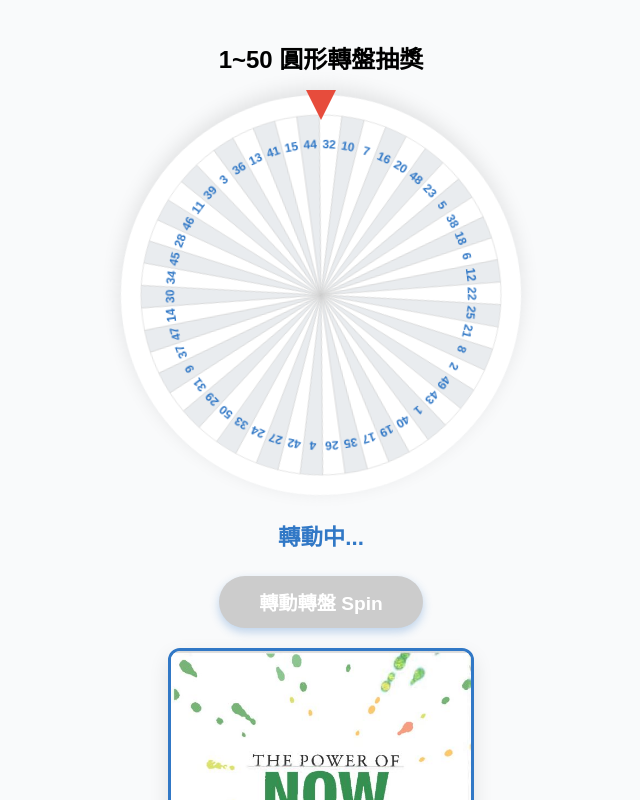
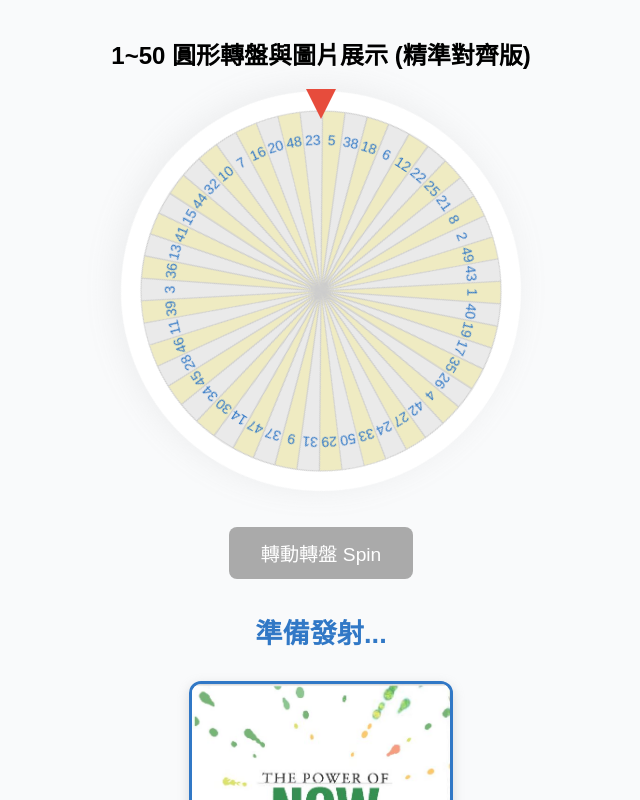
Before and after one commit to dfleoyang-HLHS/powernow, a plain HTML site: page index.html in a window 1280 px wide. Both pictures are taken after a click on the button "轉動轉盤 Spin". Shown: the top 800 px of the page, without its empty margins (319-959 px from the left). Drawn offline with Linux system fonts and the light colour scheme.

Commit message:
Update index.html

```diff
--- a/index.html
+++ b/index.html
@@ -2,28 +2,21 @@
 <html lang="zh-Hant">
 <head>
   <meta charset="UTF-8" />
-  <meta name="viewport" content="width=device-width, initial-scale=1.0, maximum-scale=1.0, user-scalable=no">
-  <title>1~50 精準轉盤 (修正版)</title>
+  <title>1~50 圓形轉盤 (精準對齊版)</title>
   <style>
     body {
       text-align: center;
-      font-family: "Microsoft JhengHei", Arial, sans-serif;
+      font-family: Arial, sans-serif;
       background: #f9fafb;
-      margin: 0;
-      padding: 20px 0;
+      margin-top: 36px;
     }
-
     #roulette-container {
       position: relative;
       display: inline-block;
-      width: 90vw; /* 隨手機螢幕寬度 */
-      max-width: 400px; /* 電腦版最大限制 */
-      margin: 0 auto;
     }
-
     #arrow {
       position: absolute;
-      top: -5px;
+      top: -2px;
       left: 50%;
       width: 0;
       height: 0;
@@ -32,93 +25,85 @@
       border-top: 30px solid #e74c3c;
       transform: translateX(-50%);
       z-index: 10;
+      display: block;
     }
-
-    svg {
-      display: block;
-      width: 100%; /* 響應式 */
-      height: auto;
-      background: #fff;
-      border-radius: 50%;
-      box-shadow: 0 6px 20px rgba(0,0,0,0.1);
-      /* 確保在所有瀏覽器都繞中心旋轉 */
-      transform-origin: 50% 50%;
-    }
-
     #spin-btn {
-      margin-top: 25px;
-      padding: 12px 40px;
+      margin-top: 32px;
+      padding: 12px 32px;
       font-size: 1.2rem;
-      font-weight: bold;
       cursor: pointer;
-      border-radius: 50px;
+      border-radius: 8px;
       border: none;
       background: #3178c6;
       color: #fff;
-      box-shadow: 0 4px 10px rgba(49, 120, 198, 0.3);
-      /* 防止手機點擊時出現藍色框 */
-      -webkit-tap-highlight-color: transparent;
+      transition: background 0.2s;
     }
-
-    #spin-btn:active {
-      transform: scale(0.95);
+    #spin-btn:hover {
+      background: #25558a;
     }
-
     #spin-btn:disabled {
-      background: #ccc;
+      background: #aaa;
       cursor: not-allowed;
     }
-
     #result {
-      margin-top: 20px;
-      font-size: 1.4rem;
+      margin-top: 32px;
+      font-size: 1.7rem;
       font-weight: bold;
       color: #3178c6;
-      min-height: 2rem;
+      min-height: 1.7rem;
     }
-
+    svg {
+      display: block;
+      margin: auto;
+      cursor: pointer;
+      user-select: none;
+      background: #fff;
+      border-radius: 50%;
+      box-shadow: 0 6px 32px #9992;
+      /* 轉動中心點 */
+      transform-origin: 200px 200px;
+    }
     #card-image {
-      margin-top: 20px;
-      width: 80vw;
-      max-width: 300px;
+      margin-top: 30px;
+      max-width: 90%;
+      max-height: 400px;
       border-radius: 12px;
       border: 3px solid #3178c6;
-      box-shadow: 0 8px 20px rgba(0,0,0,0.1);
-      display: inline-block;
+      box-shadow: 0 4px 12px #9995;
+      display: inline-block; /* 預設顯示 0.JPG */
     }
   </style>
 </head>
 <body>
 
-  <h2>1~50 圓形轉盤抽獎</h2>
+  <h2>1~50 圓形轉盤與圖片展示 (精準對齊版)</h2>
 
   <div id="roulette-container">
     <div id="arrow"></div>
     <svg id="wheel" width="400" height="400" viewBox="0 0 400 400"></svg>
   </div>
 
+  <br>
+  <button id="spin-btn">轉動轉盤 Spin</button>
   <div id="result">請點擊按鈕開始轉動</div>
-  <button id="spin-btn">轉動轉盤 Spin</button>
 
-  <br>
-  <img id="card-image" src="image/0.JPG" alt="請按按鈕進行抽獎" />
+  <img id="card-image" src="image/0.JPG" alt="牌卡圖片" />
 
   <script>
     const sectors = 50;
-    // 使用高對比顏色，確保數字清晰
-    const colors = ["#ffffff", "#e9ecef"];
+    const colors = ["#eaeaea", "#efebc2"];
     const wheel = document.getElementById('wheel');
     const cardImage = document.getElementById('card-image');
     const resultDiv = document.getElementById('result');
     const spinBtn = document.getElementById('spin-btn');
 
-    // 1. 產生圖片路徑 (請確保資料夾名稱是 image，副檔名是 .JPG)
+    // 產生圖片路徑
     const imageLinks = [];
     for (let i = 1; i <= 50; i++) {
       imageLinks.push(`image/${i}.JPG`);
     }
 
-    // 2. 洗牌
+    // 洗牌函式
     function shuffleArray(array) {
       let shuffled = [...array];
       for (let i = shuffled.length - 1; i > 0; i--) {
@@ -128,39 +113,38 @@
       return shuffled;
     }
 
-    // 3. 繪製轉盤 (簡化座標系統以防數字消失)
+    // 繪製轉盤
     function drawWheel() {
       let numbers = Array.from({ length: sectors }, (_, i) => i + 1);
       let shuffledNumbers = shuffleArray(numbers);
 
-      const cx = 200, cy = 200, r = 180;
-      const deg = 360 / sectors; // 7.2
+      let r = 180, cx = 200, cy = 200;
+      let deg = 360 / sectors; // 7.2 度
+      let current = 0;
       let svgStr = '';
 
       for (let i = 0; i < sectors; i++) {
-        const angle = i * deg;
-        const startRad = (angle - 90) * Math.PI / 180;
-        const endRad = (angle + deg - 90) * Math.PI / 180;
+        let start = (current - 90) * Math.PI / 180;
+        let end = (current + deg - 90) * Math.PI / 180;
+        let x1 = cx + r * Math.cos(start);
+        let y1 = cy + r * Math.sin(start);
+        let x2 = cx + r * Math.cos(end);
+        let y2 = cy + r * Math.sin(end);
 
-        const x1 = cx + r * Math.cos(startRad);
-        const y1 = cy + r * Math.sin(startRad);
-        const x2 = cx + r * Math.cos(endRad);
-        const y2 = cy + r * Math.sin(endRad);
+        // 扇區路徑
+        svgStr += `<path d="M${cx},${cy} L${x1},${y1} A${r},${r} 0 0,1 ${x2},${y2} z"
+                    fill="${colors[i % 2]}" stroke="#ccc" stroke-width="1"/>`;
 
-        // 繪製扇區
-        svgStr += `<path d="M${cx},${cy} L${x1},${y1} A${r},${r} 0 0,1 ${x2},${y2} Z"
-                         fill="${colors[i % 2]}" stroke="#ccc" stroke-width="0.5"/>`;
+        // 數字座標與旋轉角度
+        let textAngle = current + deg / 2;
+        let tx = cx + 150 * Math.cos((textAngle - 90) * Math.PI / 180);
+        let ty = cy + 150 * Math.sin((textAngle - 90) * Math.PI / 180);
 
-        // 繪製數字：精簡計算位置
-        const textAngle = angle + deg / 2;
-        const textRad = (textAngle - 90) * Math.PI / 180;
-        const tx = cx + 150 * Math.cos(textRad);
-        const ty = cy + 150 * Math.sin(textRad);
-
-        // 使用基礎 rotate 屬性，確保相容性
-        svgStr += `<text x="${tx}" y="${ty}" font-size="12" font-weight="bold" fill="#3178c6"
-                    text-anchor="middle" alignment-baseline="middle"
-                    transform="rotate(${textAngle}, ${tx}, ${ty})">${shuffledNumbers[i]}</text>`;
+        svgStr += `<text x="${tx}" y="${ty}" font-size="14" fill="#3178c6" text-anchor="middle" alignment-baseline="middle"
+                    transform="rotate(${textAngle}, ${tx}, ${ty})">
+                    ${shuffledNumbers[i]}
+                  </text>`;
+        current += deg;
       }
       wheel.innerHTML = svgStr;
       return shuffledNumbers;
@@ -169,44 +153,47 @@
     let randomNumbers = drawWheel();
     let isSpinning = false;
 
-    // 4. 按鈕邏輯
-    spinBtn.addEventListener('click', function() {
+    spinBtn.onclick = function () {
       if (isSpinning) return;
       isSpinning = true;
       spinBtn.disabled = true;
-      resultDiv.textContent = "轉動中...";
+      resultDiv.textContent = "準備發射...";
 
-      // A. 先歸位
+      // 1. 先歸零 (無動畫)
       wheel.style.transition = "none";
       wheel.style.transform = "rotate(0deg)";
 
-      // 強制瀏覽器重繪
+      // 強制瀏覽器重繪 (這能確保歸零動作生效)
       void wheel.offsetWidth;
 
-      // B. 計算結果並旋轉
+      // 2. 延遲後啟動旋轉
       setTimeout(() => {
-        const resultNum = Math.floor(Math.random() * sectors) + 1;
-        const index = randomNumbers.indexOf(resultNum);
-        const sectorDegree = 360 / sectors;
+        let resultNum = Math.floor(Math.random() * sectors) + 1;
+        let index = randomNumbers.indexOf(resultNum);
+        let sectorDegree = 360 / sectors;
 
-        // 算出該號碼中心與頂點的角度差
-        const currentAngleFromTop = index * sectorDegree + sectorDegree / 2;
-        // 總旋轉：5圈 + 回正角度
-        const totalRotation = (360 * 5) + currentAngleFromTop;
+        // 計算該號碼中心與 12 點鐘方向的角度差
+        let currentAngleFromTop = index * sectorDegree + sectorDegree / 2;
 
-        wheel.style.transition = "transform 4s cubic-bezier(0.15, 0, 0.15, 1)";
+        // 設定旋轉目標：5圈 + 偏移度
+        let totalRotation = 360 * 5 + currentAngleFromTop;
+
+        // 執行逆時針旋轉對齊頂部箭頭
+        wheel.style.transition = "transform 4s cubic-bezier(.17,.79,.37,.99)";
         wheel.style.transform = `rotate(-${totalRotation}deg)`;
 
-        // C. 動畫結束
+        // 3. 轉動結束處理
         setTimeout(() => {
-          resultDiv.textContent = "指向號碼：" + resultNum;
+          resultDiv.textContent = "指向號碼 Number: " + resultNum;
           cardImage.src = imageLinks[resultNum - 1];
+          cardImage.style.display = "inline-block";
 
           isSpinning = false;
           spinBtn.disabled = false;
         }, 4000);
+
       }, 50);
-    });
+    };
   </script>
 </body>
 </html>
```
